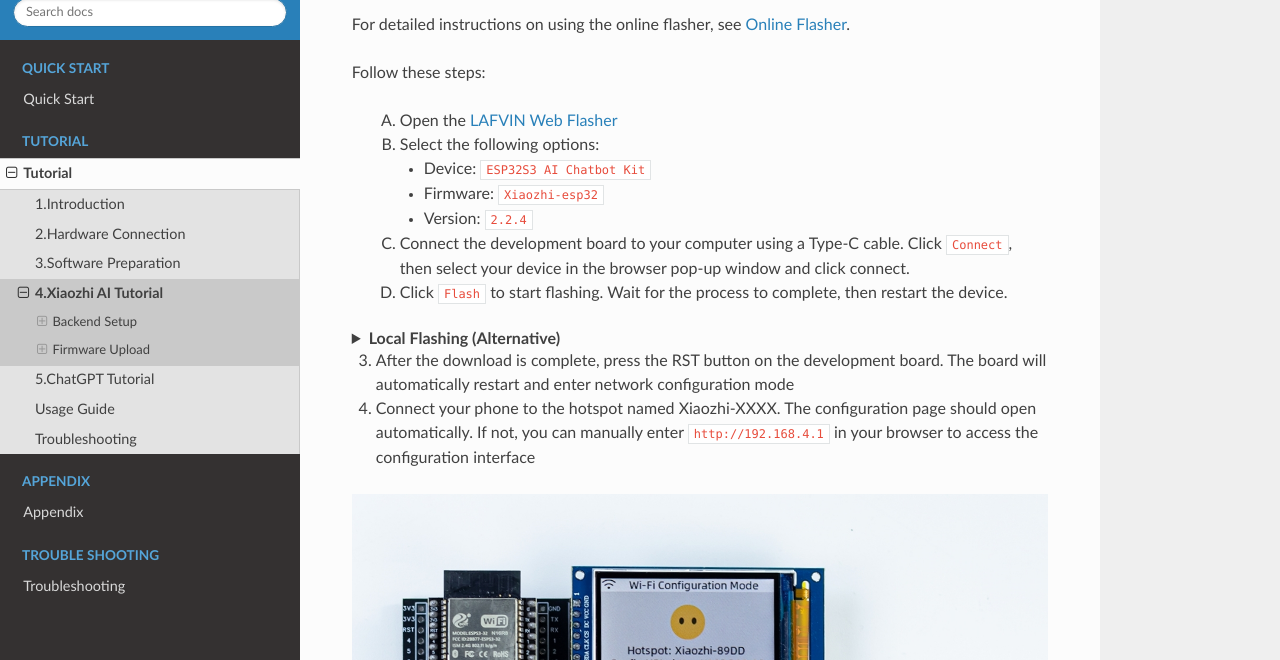
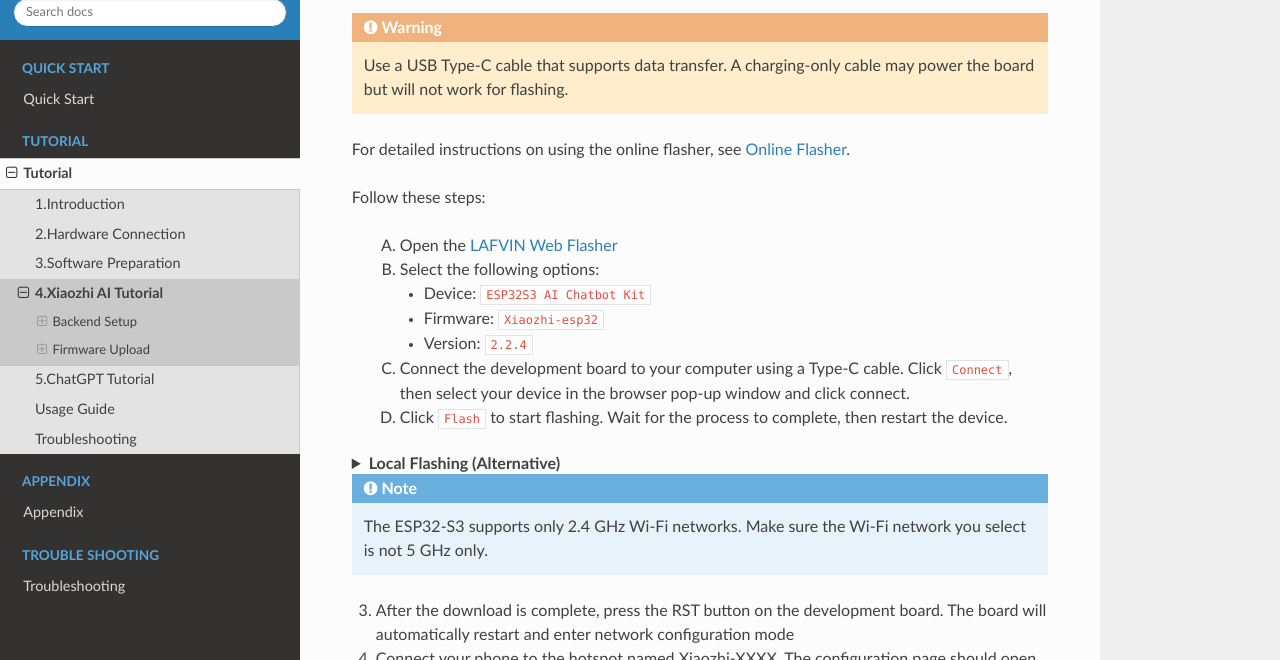
Before and after one commit to lafvintech/LAFVIN-AI-Chatbot, a Sphinx documentation site: the page built from docs/source/Tutorial/4.xiaozhi_ai.rst, in a window 1280 px wide and 900 px high, scrolled down 4676 px, cut to the strip 240-900 px from the top of the window. Built offline with Sphinx 7.4.7 and the Read the Docs theme 3.1.0, drawn with Linux system fonts in a browser that asks for light colours; some of the changed text lies outside the part shown.

Commit message:
update docs

```diff
--- a/docs/source/Appendix/online_flasher.rst
+++ b/docs/source/Appendix/online_flasher.rst
@@ -7,6 +7,9 @@
 
 .. note::
    Online flashing is supported only in Chrome or Edge browsers.
+
+.. warning::
+   Use a USB cable that supports data transfer. A charging-only cable may power the board but will not work for flashing or serial connection.
 
 Prerequisites
 ----------------
--- a/docs/source/Tutorial/4.xiaozhi_ai.rst
+++ b/docs/source/Tutorial/4.xiaozhi_ai.rst
@@ -89,6 +89,9 @@
 .. note::
    Online flashing is supported only in Chrome or Edge browsers.
 
+.. warning::
+   Use a USB Type-C cable that supports data transfer. A charging-only cable may power the board but will not work for flashing.
+
 For detailed instructions on using the online flasher, see :ref:`Online Flasher <online_flasher>`.
 
 Follow these steps:
@@ -140,6 +143,9 @@
 
 .. _xiaozhi_conf:
 
+.. note::
+   The ESP32-S3 supports only 2.4 GHz Wi-Fi networks. Make sure the Wi-Fi network you select is not 5 GHz only.
+
 3. After the download is complete, press the RST button on the development board. The board will automatically restart and enter network configuration mode
 4. Connect your phone to the hotspot named Xiaozhi-XXXX. The configuration page should open automatically. If not, you can manually enter ``http://192.168.4.1`` in your browser to access the configuration interface
 
```
Also changed, not shown: other parts of docs/source/Tutorial/4.xiaozhi_ai.rst (+1 -1 lines), docs/source/Tutorial/0.quick_start.rst (+7 -0 lines), docs/source/Tutorial/5.chatgpt.rst (+21 -2 lines).
